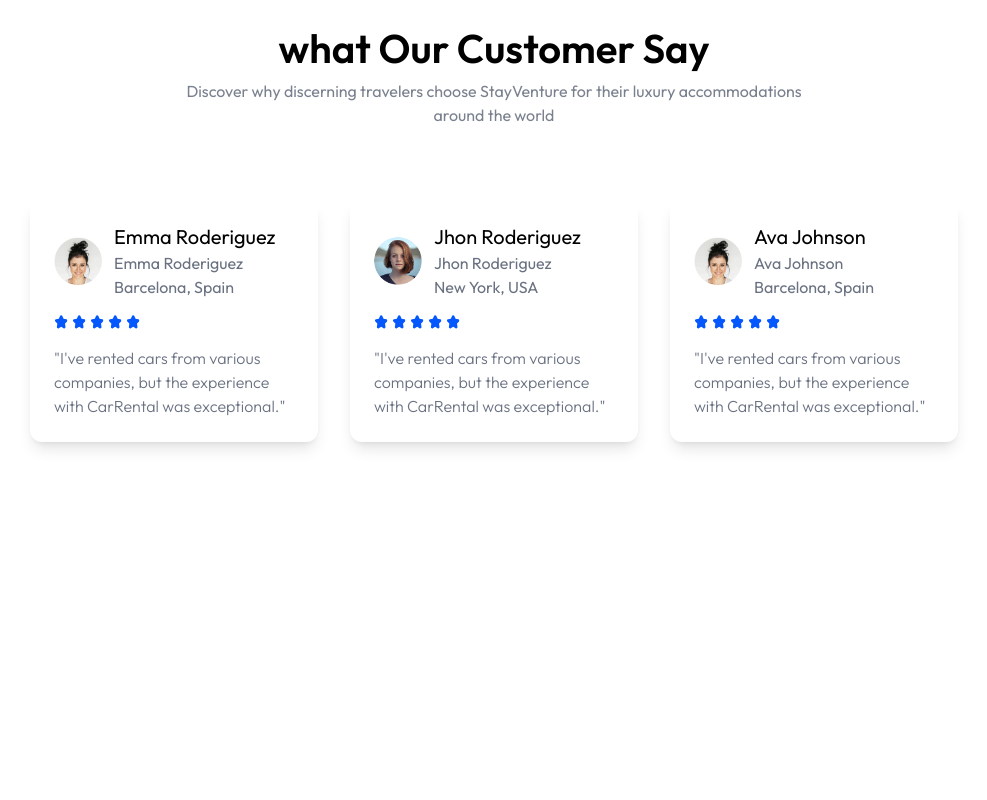
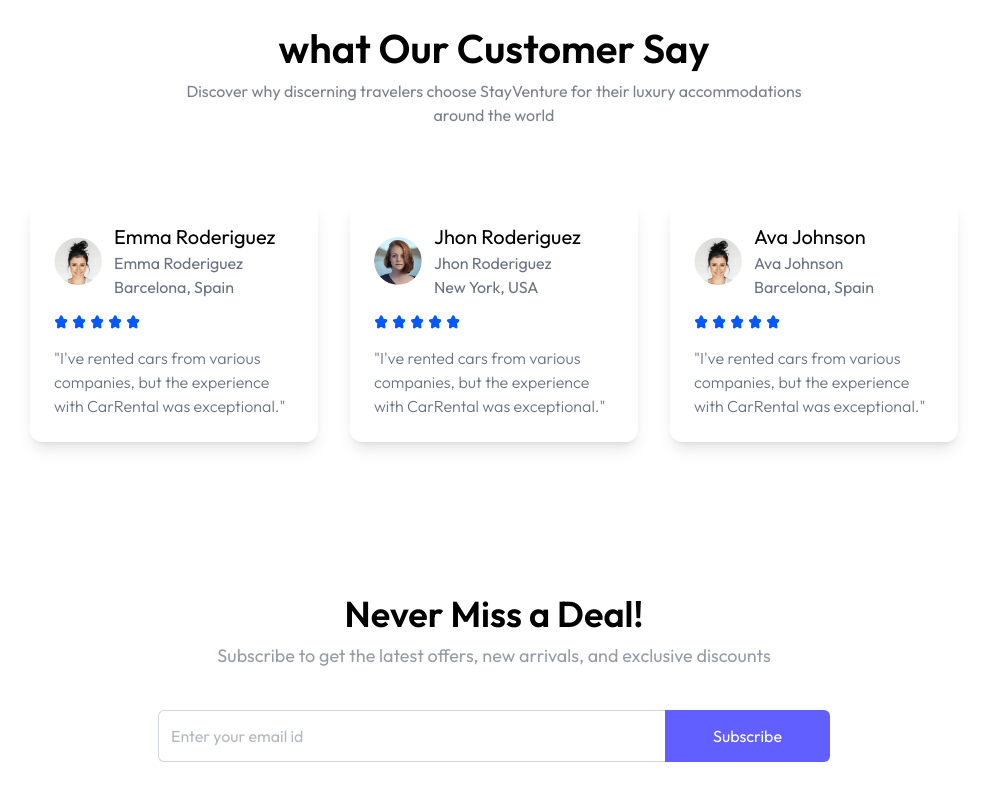
Before and after one commit to Hellobisrat/carRental, a React (Vite) app in the folder client/: page / in a window 1280 px wide. Shown: the part 2393-3193 px from the top of the page, without its empty margins (146-1133 px from the left). Before the commit the page ends 2947 px from the top, so only its background shows below. Built offline with nearby package versions, Linux system fonts and the light colour scheme.

Commit message:
newsletter section added

```diff
--- /dev/null
+++ b/client/src/components/Newsletter.jsx
@@ -0,0 +1,25 @@
+import React from 'react'
+
+const Newsletter = () => {
+  return (
+    <div className="flex flex-col items-center justify-center text-center space-y-2 max-md:px-4 my-10 mb-40">
+            <h1 className="md:text-4xl text-2xl font-semibold">Never Miss a Deal!</h1>
+            <p className="md:text-lg text-gray-500/70 pb-8">
+                Subscribe to get the latest offers, new arrivals, and exclusive discounts
+            </p>
+            <form className="flex items-center justify-between max-w-2xl w-full md:h-13 h-12">
+                <input
+                    className="border border-gray-300 rounded-md h-full border-r-0 outline-none w-full rounded-r-none px-3 text-gray-500"
+                    type="text"
+                    placeholder="Enter your email id"
+                    required
+                />
+                <button type="submit" className="md:px-12 px-8 h-full text-white bg-indigo-500 hover:bg-primary-dull transition-all cursor-pointer rounded-md rounded-l-none">
+                    Subscribe
+                </button>
+            </form>
+        </div>
+  )
+}
+
+export default Newsletter
--- a/client/src/pages/Home.jsx
+++ b/client/src/pages/Home.jsx
@@ -3,6 +3,7 @@
 import FeaturedSection from '../components/FeaturedSection'
 import Banner from '../components/Banner'
 import Testimonial from '../components/Testimonial'
+import Newsletter from '../components/Newsletter'
 
 const
 Home = () => {
@@ -12,6 +13,7 @@
       <FeaturedSection/>
       <Banner/>
       <Testimonial/>
+      <Newsletter/>
     </>
   )
 }
```
